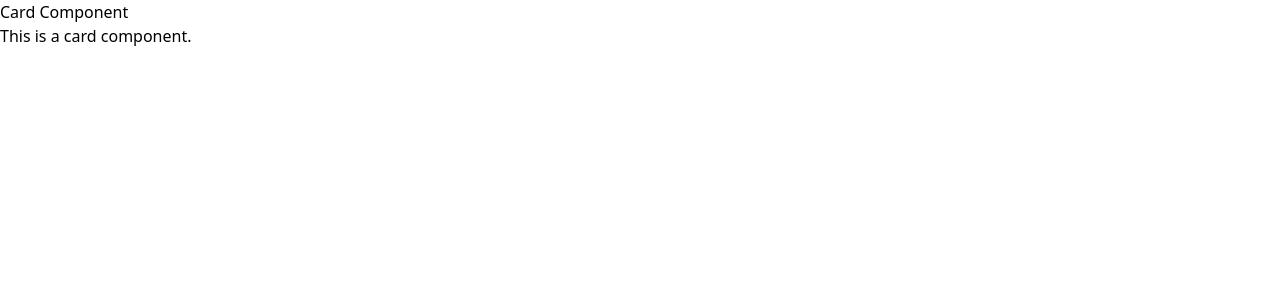
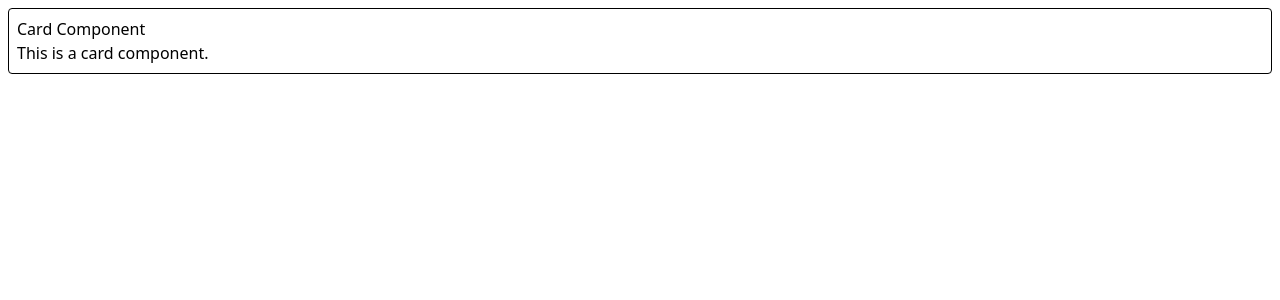
Before and after one commit to tylerschloesser/demo-v1, a React (Vite) app: page / in a window 1280 px wide. Shown: the top 300 px of the page. Built offline with nearby package versions, Linux system fonts and the light colour scheme.

Commit message:
add border

```diff
--- a/src/app.tsx
+++ b/src/app.tsx
@@ -8,9 +8,13 @@ export function App() {
 
 function Card() {
   return (
-    <div>
-      <h2>Card Component</h2>
-      <p>This is a card component.</p>
+    <div className="p-2">
+      <div className="border border-black rounded">
+        <div className="p-2">
+          <h2>Card Component</h2>
+          <p>This is a card component.</p>
+        </div>
+      </div>
     </div>
   )
 }
```
